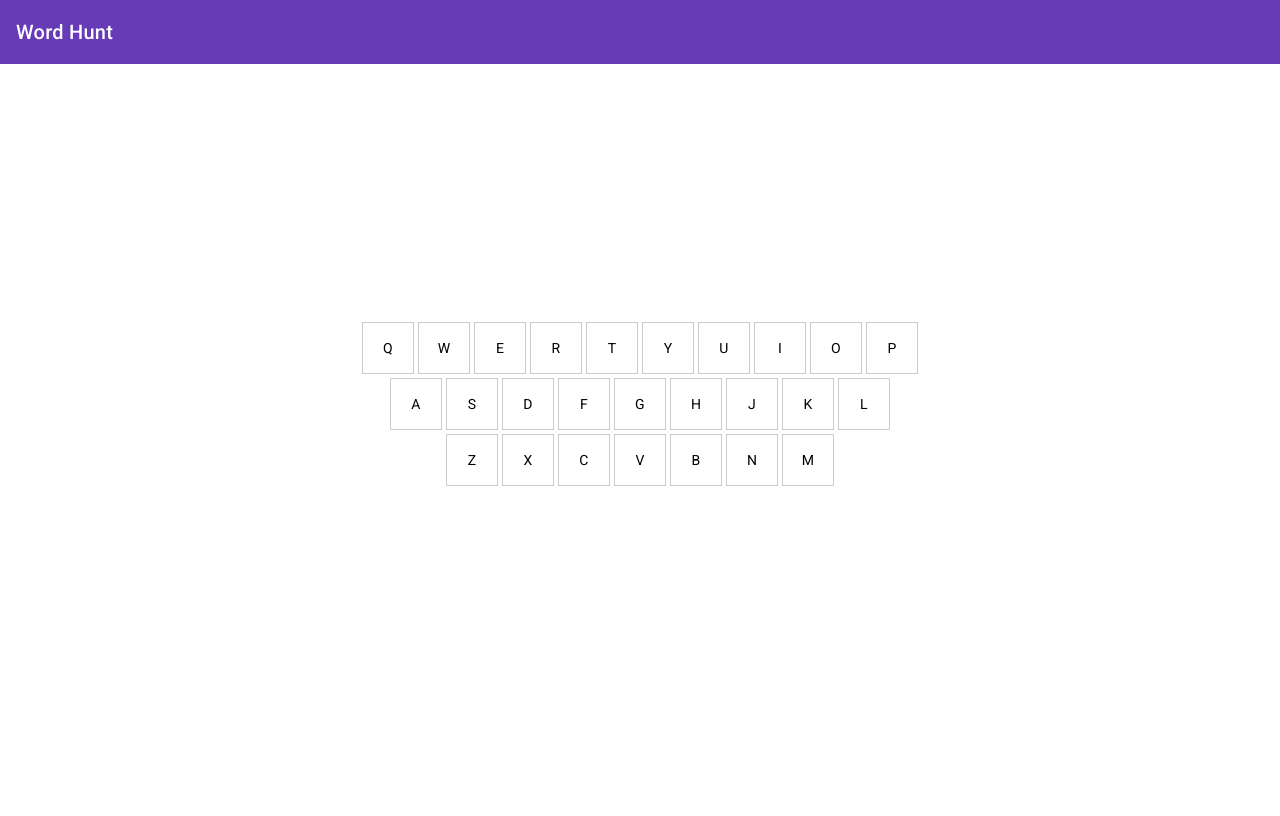
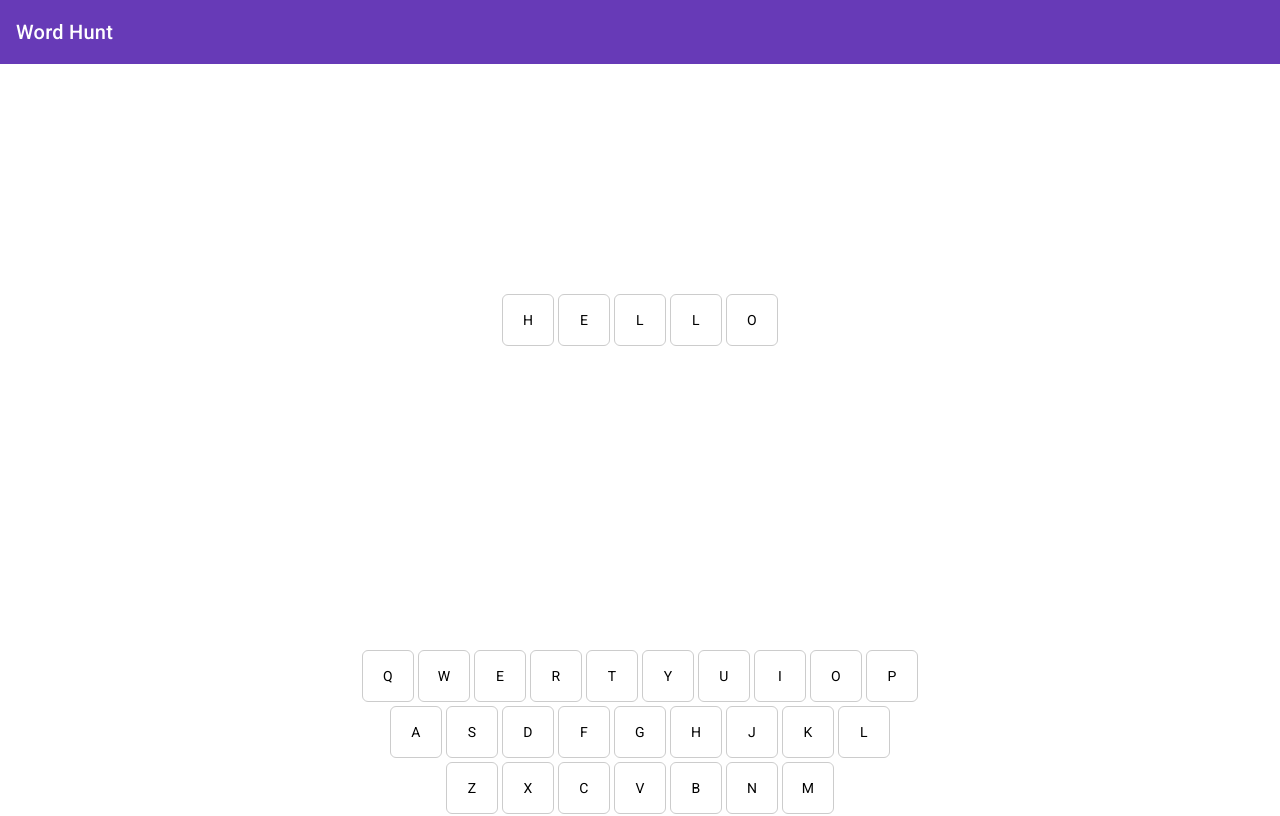
Before and after one commit to leticiatakenaka/word-hunt, an Angular app: page / in a window 1280 px wide. Built offline with nearby package versions, Linux system fonts and the light colour scheme.

Commit message:
componente de palavra

```diff
--- a/src/app/app.component.html
+++ b/src/app/app.component.html
@@ -1,6 +1,6 @@
-<p>
-  <mat-toolbar color="primary">
-    <span>Word Hunt</span>
-  </mat-toolbar>
+<mat-toolbar color="primary">
+  <span>Word Hunt</span>
+</mat-toolbar>
+<div class="container">
   <app-virtual-keyboard (keyPress)="onKeyPress($event)"></app-virtual-keyboard>
-</p>
+</div>
--- a/src/app/app.component.scss
+++ b/src/app/app.component.scss
@@ -0,0 +1,6 @@
+.container {
+  display: flex;
+  justify-content: center;
+  align-items: center;
+  height: 85vh;
+}
--- a/src/app/app.module.ts
+++ b/src/app/app.module.ts
@@ -7,9 +7,10 @@ import { MatInputModule } from '@angular/material/input';
 import { MatFormFieldModule } from '@angular/material/form-field';
 import { FormsModule } from '@angular/forms';
 import { VirtualKeyboardComponent } from './virtual-keyboard/virtual-keyboard.component';
+import { DisplayWordComponent } from './display-word/display-word.component';
 
 @NgModule({
-  declarations: [AppComponent, VirtualKeyboardComponent],
+  declarations: [AppComponent, VirtualKeyboardComponent, DisplayWordComponent],
   imports: [BrowserModule, AppRoutingModule, MatToolbarModule, FormsModule, MatFormFieldModule, MatInputModule],
   providers: [],
   bootstrap: [AppComponent],
--- /dev/null
+++ b/src/app/display-word/display-word.component.html
@@ -0,0 +1,7 @@
+<div class="word">
+  <div class="row">
+    <div *ngFor="let letter of word_letters" class="key">
+      {{ letter }}
+    </div>
+  </div>
+</div>
--- /dev/null
+++ b/src/app/display-word/display-word.component.scss
@@ -0,0 +1,7 @@
+P {
+  text-align: center;
+}
+
+.row {
+  margin: 300px;
+}
--- /dev/null
+++ b/src/app/display-word/display-word.component.ts
@@ -0,0 +1,10 @@
+import { Component } from '@angular/core';
+
+@Component({
+  selector: 'app-display-word',
+  templateUrl: './display-word.component.html',
+  styleUrls: ['./display-word.component.scss']
+})
+export class DisplayWordComponent {
+  word_letters: string[] = ['H', 'E', 'L', 'L', 'O'];
+}
--- a/src/app/virtual-keyboard/virtual-keyboard.component.html
+++ b/src/app/virtual-keyboard/virtual-keyboard.component.html
@@ -1,4 +1,5 @@
-<div class="container">
+<app-display-word></app-display-word>
+
 <div class="virtual-keyboard">
   <div class="row">
     <div
@@ -28,4 +29,3 @@
     </div>
   </div>
 </div>
-</div>
--- a/src/app/virtual-keyboard/virtual-keyboard.component.scss
+++ b/src/app/virtual-keyboard/virtual-keyboard.component.scss
@@ -1,31 +1,8 @@
-.container {
-  display: flex;
-  justify-content: center;
-  align-items: center;
-  height: 85vh;
-}
-
 .virtual-keyboard {
   display: flex;
   flex-direction: column;
 }
 
-.key {
-  width: 50px;
-  height: 50px;
-  display: flex;
-  justify-content: center;
-  align-items: center;
-  border: 1px solid #ccc;
-  margin: 2px;
-  cursor: pointer;
-}
-
-.row {
-  display: flex;
-  justify-content: center;
-}
-
 .key:hover {
   background-color: #f2f2f2;
 }
--- a/src/styles.scss
+++ b/src/styles.scss
@@ -1,4 +1,25 @@
 /* You can add global styles to this file, and also import other style files */
 
-html, body { height: 100%; }
-body { margin: 0; font-family: Roboto, "Helvetica Neue", sans-serif; }
+html,
+body {
+  height: 100%;
+}
+body {
+  margin: 0;
+  font-family: Roboto, "Helvetica Neue", sans-serif;
+}
+.key {
+  width: 50px;
+  height: 50px;
+  display: flex;
+  justify-content: center;
+  align-items: center;
+  border: 1px solid #ccc;
+  margin: 2px;
+  border-radius: 6px;
+  cursor: pointer;
+}
+.row {
+  display: flex;
+  justify-content: center;
+}
```
Also changed, not shown: 1 other file (tests, documents, lock files or other folders). Lines whose indentation alone changed are shown as unchanged.
